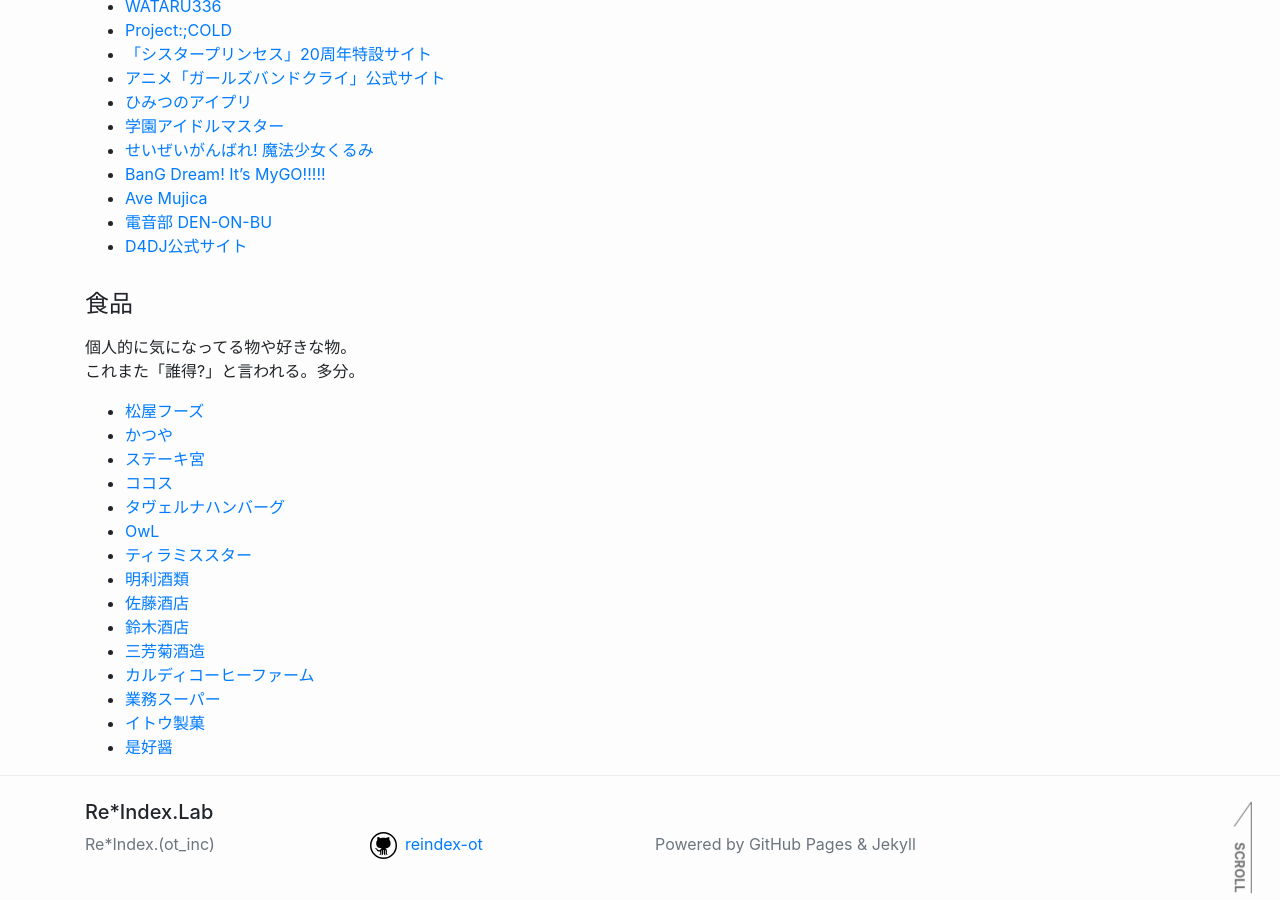
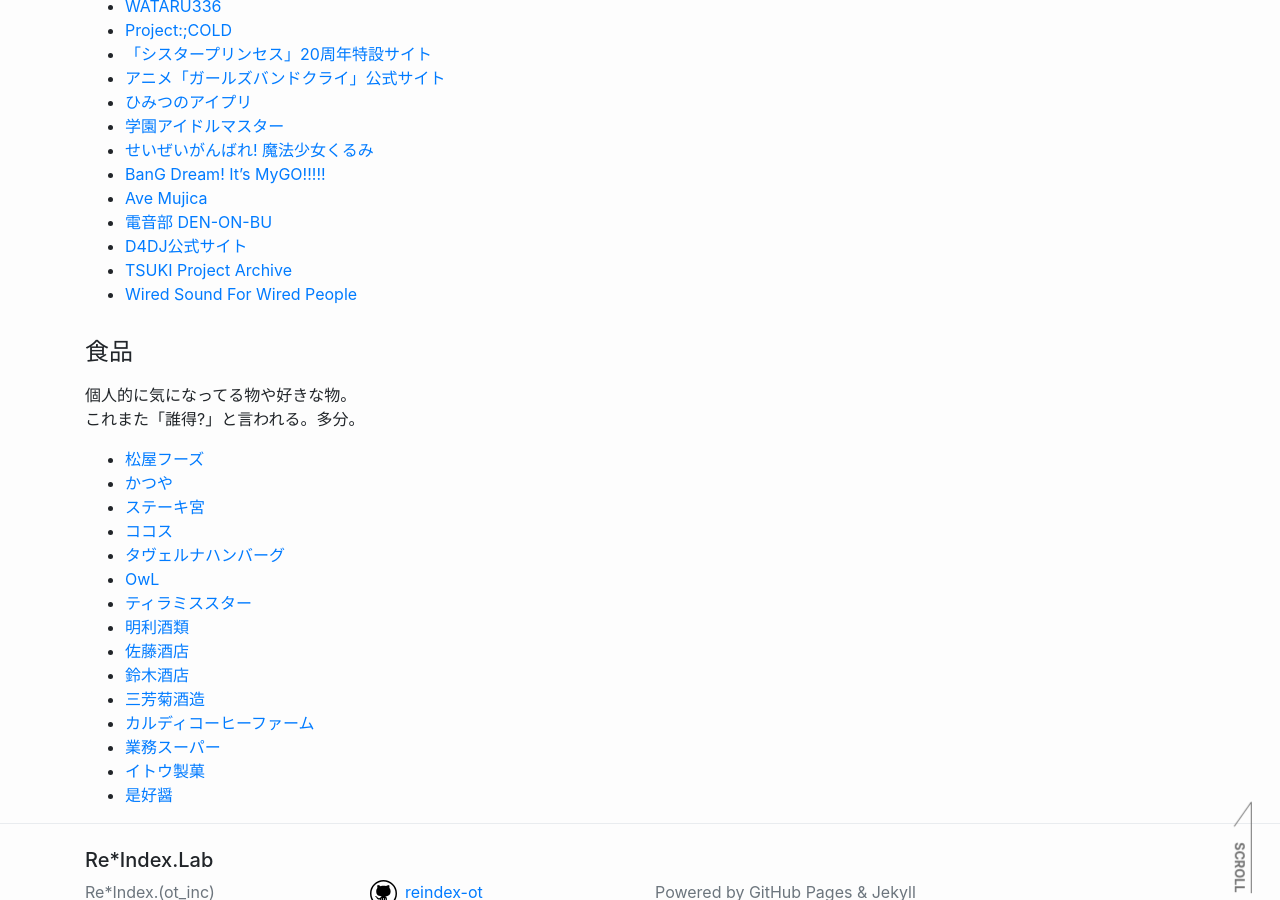
Before and after one commit to reindex-ot/reindex-ot.github.io, a Jekyll site: the page built from link.md, in a window 1280 px wide and 900 px high, scrolled down 1737 px. Built offline with Jekyll 4.4.1, drawn with Linux system fonts in a browser that asks for light colours.

Commit message:
Update link.md
Signed-off-by: Re*Index. (ot_inc) <32851879+reindex-ot@users.noreply.github.com>

```diff
--- a/link.md
+++ b/link.md
@@ -78,6 +78,8 @@ permalink: /link/
 - [Ave Mujica](https://avemujica.bang-dream.com/)
 - [電音部 DEN-ON-BU](https://denonbu.jp/)
 - [D4DJ公式サイト](https://d4dj-pj.com/)
+- [TSUKI Project Archive](https://systemspace.network/)
+- [Wired Sound For Wired People](https://fauux.neocities.org/)
 
 #### 食品
 
```
